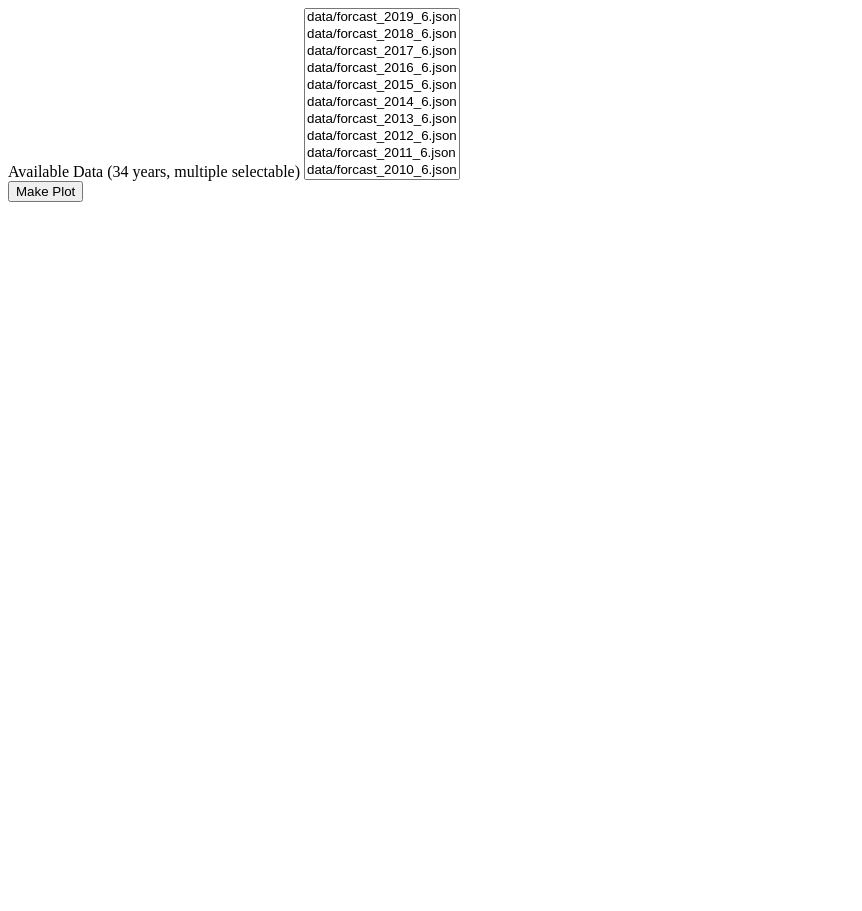
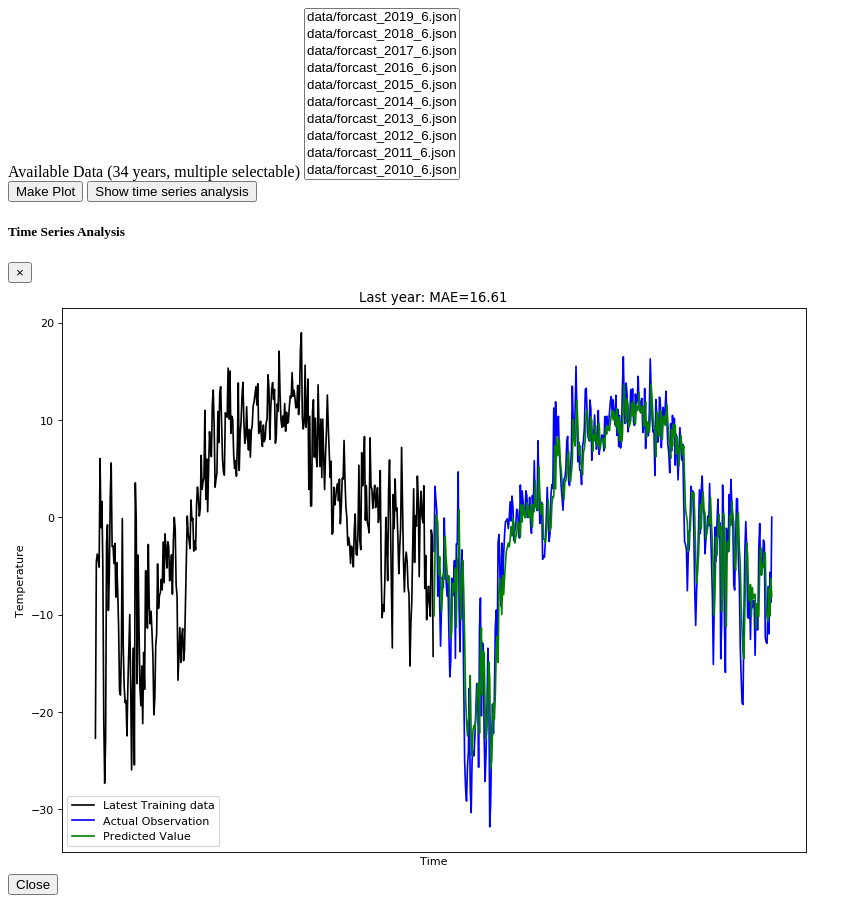
Before and after one commit to zehengl/scrapy-darksky-api, a Flask app: template templates/year_select.html in a window 1280 px wide. Shown: the whole page, without its empty margins (0-862 px from the left). Before the commit the page ends 202 px from the top, so only its background shows below. Run offline with Flask 2, Linux system fonts and the light colour scheme; the template is opened without the code that fills it: values that come from a table or form of the project are taken from there, others are empty; some libraries are stand-ins or nearby versions.

Commit message:
add time series analysis to demo

```diff
--- /dev/null
+++ b/templates/time_series_analysis.html
@@ -0,0 +1,46 @@
+<button
+  type="button"
+  class="btn btn-info"
+  data-toggle="modal"
+  data-target="#timeSeriesAnalysisModal"
+>
+  Show time series analysis
+</button>
+
+<div
+  class="modal fade"
+  id="timeSeriesAnalysisModal"
+  tabindex="-1"
+  role="dialog"
+  aria-labelledby="timeSeriesAnalysisModalLabel"
+  aria-hidden="true"
+>
+  <div class="modal-dialog modal-lg" role="document">
+    <div class="modal-content">
+      <div class="modal-header">
+        <h5 class="modal-title" id="timeSeriesAnalysisModalLabel">
+          Time Series Analysis
+        </h5>
+        <button
+          type="button"
+          class="close"
+          data-dismiss="modal"
+          aria-label="Close"
+        >
+          <span aria-hidden="true">&times;</span>
+        </button>
+      </div>
+      <div class="modal-body">
+        <img
+          class="img-fluid"
+          src="{{ url_for('static', filename='time-series-analysis.png') }}"
+        />
+      </div>
+      <div class="modal-footer">
+        <button type="button" class="btn btn-secondary" data-dismiss="modal">
+          Close
+        </button>
+      </div>
+    </div>
+  </div>
+</div>
--- a/templates/year_select.html
+++ b/templates/year_select.html
@@ -2,4 +2,5 @@
 <form class="form form-horizontal" method="post" role="form">
   {{ wtf.form_field(form.year, class="form-control", size=10) }}
   {{ wtf.form_field(form.submit, class="btn btn-primary") }}
+  {% include 'time_series_analysis.html' %}
 </form>
```
